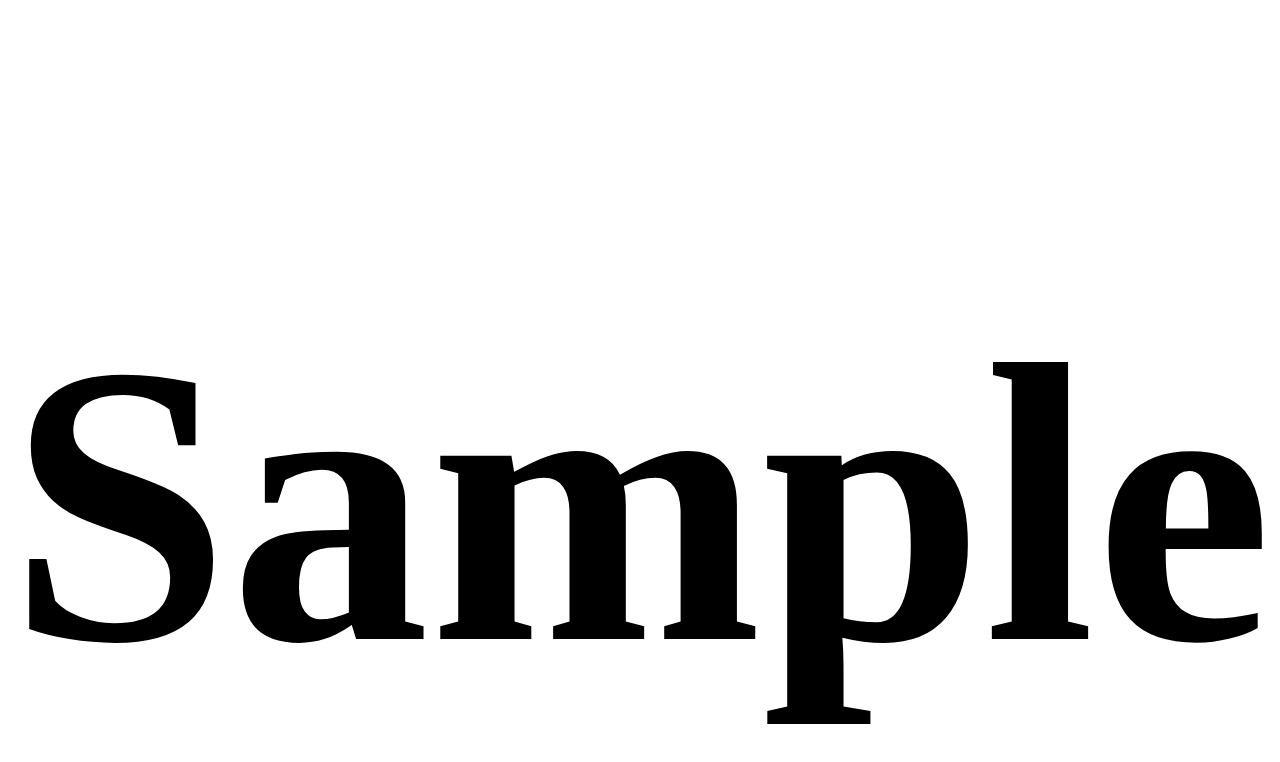
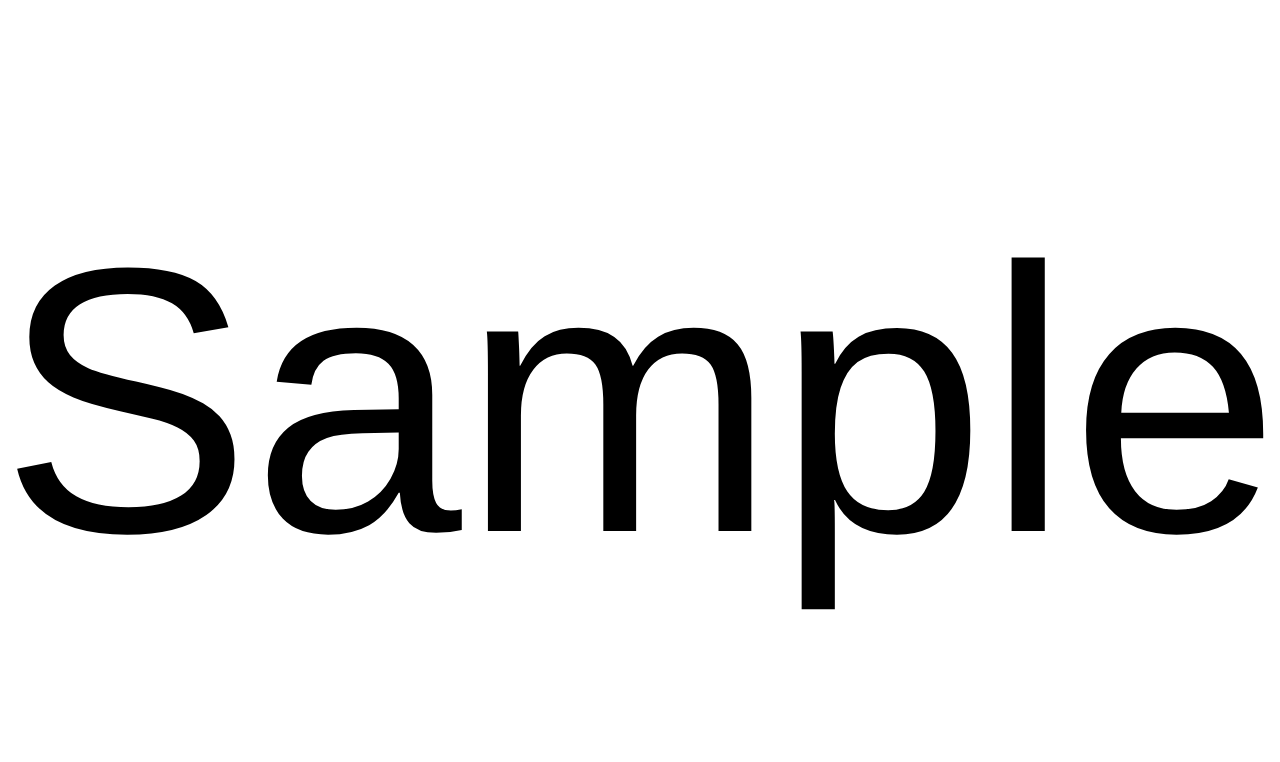
Before and after one commit to armansiddiqui/woerter, a plain HTML site: page index.html in a window 1280 px wide. Both pictures are taken after typing "Sample" into the empty fields and a click on the button "Senden". Drawn offline with Linux system fonts and the light colour scheme.

Commit message:
using custom resize function instead of libs

```diff
--- a/index.html
+++ b/index.html
@@ -4,7 +4,7 @@
 
 <head>
  <meta charset="UTF-8">
- <meta name="viewport" content="width=device-width, initial-scale=1">
+ <meta name="viewport" content="width=device-width, initial-scale=1.0">
  <link rel="stylesheet" type="text/css" href="styles.css" />
  <title>Woerter</title>
 </head>
@@ -15,12 +15,10 @@
  <button onclick="printWord()">Senden</button>
 </div>
 <!--<div id="backDiv" class="back">-->
-<div id="backDiv" class="back">
-  <h1 id="backDivText"></h1>
+<div id="backDivText" class="back">
 </div>
   <!--<button onClick="goToFront()">Zurück</button>-->
 <!--</div>-->
-<script type="text/javascript" src="fitty.min.js"></script>
 <script type="text/javascript" src="main.js"></script>
 </body>
 
--- a/main.js
+++ b/main.js
@@ -12,7 +12,7 @@ function printWord() {
     frontDiv.style.display="none";
     backDivText.style.display="block";
     backDivText.innerText = input.value;
-    fitty('h1');
+    resizeText(backDivText);
 }
 
 function goToFront() {
@@ -20,3 +20,18 @@ function goToFront() {
     backDivText.style.display="none";
     input.focus();
 }
+
+function resizeText(textElement) {
+    const parentWidth = window.innerWidth;
+    const parentHeight = window.innerHeight;
+    let fontSize = 2000; // Start with a large font size
+    textElement.style.fontSize = fontSize + 'px';
+
+    const bufferMargin = 0; // Adjust the buffer margin as needed
+
+    // Reduce font size until the text fits within the parent width
+    while (textElement.offsetWidth + bufferMargin > parentWidth || textElement.offsetHeight + bufferMargin > parentHeight) {
+        fontSize-=0.5;
+        textElement.style.fontSize = fontSize + 'px';
+    }
+}
--- a/styles.css
+++ b/styles.css
@@ -1,13 +1,19 @@
-body {
- font-family: Brush Script MT;
- font-size: large;
-
+body,html{
+  font-family: Arial;
+  margin: 0;
+  padding: 0;
+  width: 100%;
+  height: 100%;
+  display: flex;
+  justify-content: center;
+  align-items: center;
 }
 
-h1 {
-  text-align: center;
+.back {
+    display: none;
 }
 
 #backDivText {
   display: none;
+  white-space: nowrap;
 }
```
